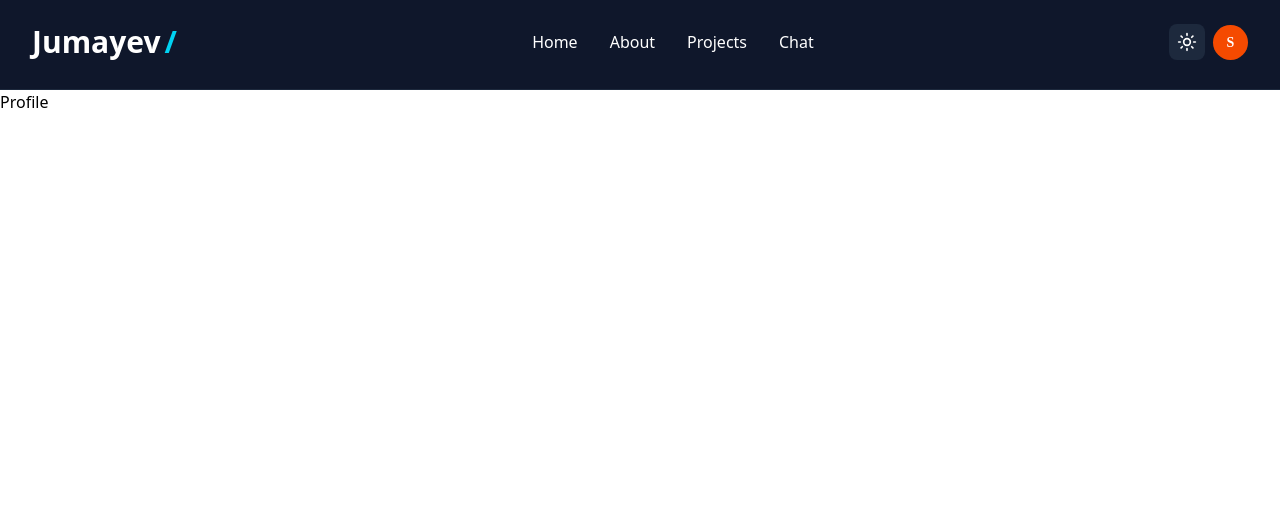
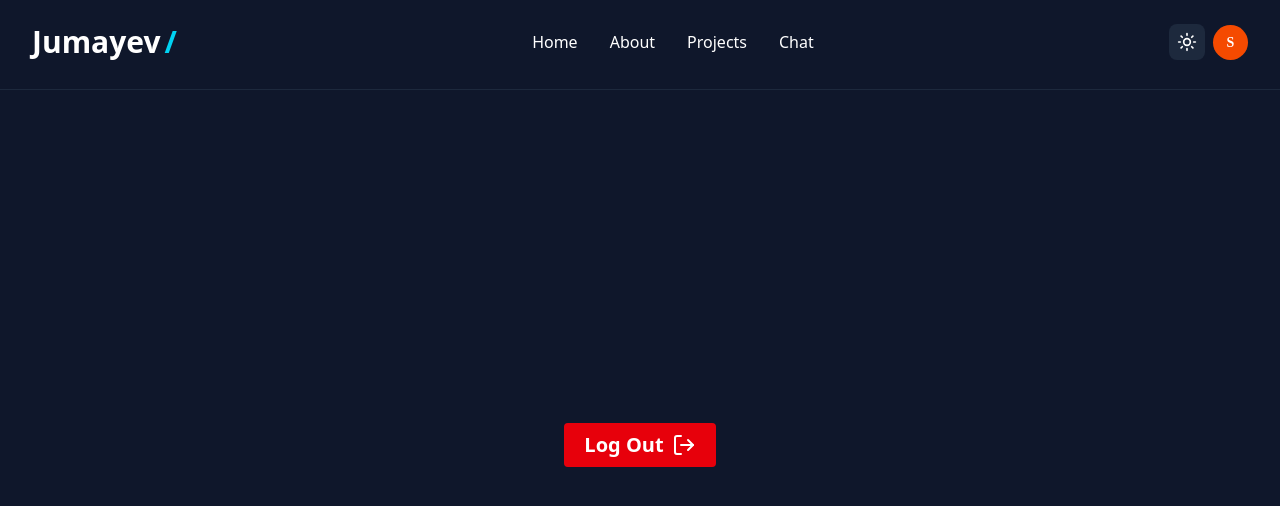
Before and after one commit to samandarjumayev/Portfolio, a React (Vite) app: page /profile in a window 1280 px wide. Shown: the top 506 px of the page. Built offline with nearby package versions, Linux system fonts and the light colour scheme; sample sign-in values are in the browser's storage.

Commit message:
protected

```diff
--- a/src/auth/Login.jsx
+++ b/src/auth/Login.jsx
@@ -1,7 +1,7 @@
 import { useFormik } from "formik"
 import { LoginSchema } from "./LoginSchema"
-import { ArrowLeft, ArrowLeftFromLine, CircleArrowLeft, LogIn, SkipBack } from "lucide-react"
-import { NavLink } from "react-router-dom"
+import { ArrowLeft, LogIn } from "lucide-react"
+import { Navigate, NavLink, useNavigate } from "react-router-dom"
 
 const initialValues = {
     name: '',
@@ -11,6 +11,7 @@ const initialValues = {
 
 
 export default function Login(){
+    const navigate = useNavigate()
 
     const {values, handleChange, handleSubmit, handleBlur, errors, touched} = useFormik({
         initialValues,
@@ -18,7 +19,8 @@ export default function Login(){
         onSubmit: (value) => {
             console.log(value);
             localStorage.setItem('user', JSON.stringify(value));
-            localStorage.setItem('isAuth', true)
+            localStorage.setItem('isAuth', true);
+            navigate('/chat')
         }
     })
 
--- a/src/components/Header.jsx
+++ b/src/components/Header.jsx
@@ -29,7 +29,7 @@ export default function Header(){
                     </button>
 
                     {isAuth ? (
-                        <NavLink to={'/profile'} className={`${isDark ? 'bg-orange-600 hover:bg-slate-700 ' : 'bg-blue-600 hover:bg-slate-300'} text-white h-[35px] w-[35px] flex items-center justify-center rounded-full transition-colors cursor-pointer`}>
+                        <NavLink title="Profile" to={'/profile'} className={`${isDark ? 'bg-orange-600 hover:bg-slate-700 ' : 'bg-blue-600 hover:bg-slate-300'} text-white h-[35px] w-[35px] flex items-center justify-center rounded-full transition-colors cursor-pointer`}>
                             <p className="text-[14px] font-semibold font-[cursive]">{user.name.slice(0, 1)}</p>
                         </NavLink>
                     ) : (
--- a/src/components/Profile.jsx
+++ b/src/components/Profile.jsx
@@ -1,6 +1,19 @@
+import { useContext } from "react"
+import { UserContext } from "../App"
+import { useNavigate } from "react-router-dom";
+import { LogOut } from "lucide-react";
 
 export default function Profile(){
-    return <div>
-        Profile
+    const {isDark} = useContext(UserContext);
+    const navigate = useNavigate()
+
+    return <div className={`${isDark ? `bg-slate-900 text-white` : `bg-blue-50 text-slate-900`} w-full h-[calc(100vh-90px)] flex items-center justify-center`}>
+        <button onClick={() => {
+            localStorage.removeItem('isAuth');
+            localStorage.removeItem('user');
+            setTimeout(() => {
+                navigate('/');
+            }, 2000)
+        }} className={`${isDark ? `text-white` : `text-white shadow-lg`} bg-red-600 hover:bg-red-500 flex items-center gap-2 py-2 px-5 rounded text-xl cursor-pointer font-semibold`}>Log Out <LogOut /></button>
     </div>
 }
```
